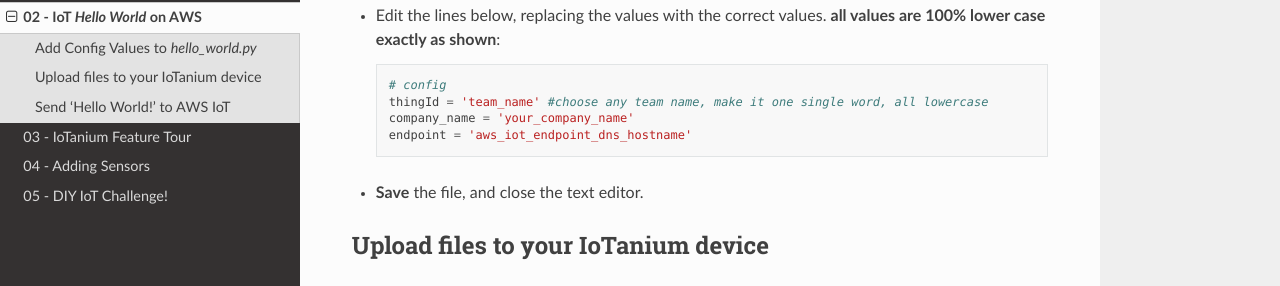
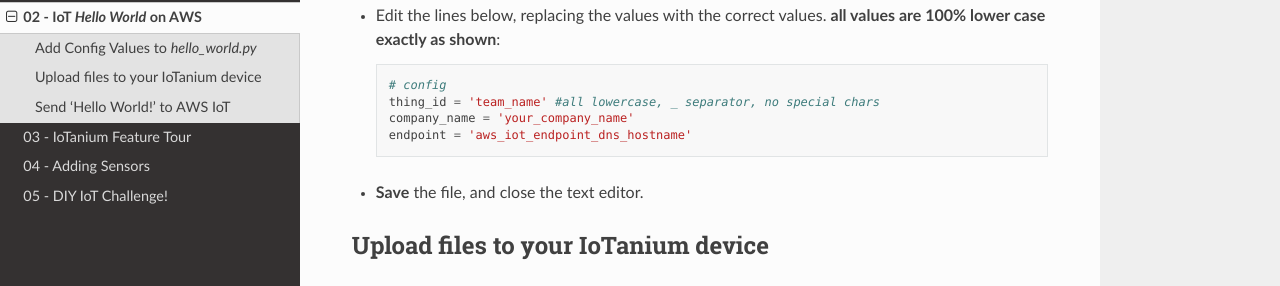
Before and after one commit to mpataws/iotanium, a Sphinx documentation site: the page built from docs/source/iot_hello_world/iot_hello_world.rst, in a window 1280 px wide and 900 px high, scrolled down 337 px. Shown: the part 165-451 px from the top of the window. Built offline with Sphinx 7.4.7 and the Read the Docs theme 2.0.0, drawn with Linux system fonts in a browser that asks for light colours.

Commit message:
team name

```diff
--- a/docs/source/iot_hello_world/iot_hello_world.rst
+++ b/docs/source/iot_hello_world/iot_hello_world.rst
@@ -13,7 +13,7 @@
 - Edit the lines below, replacing the values with the correct values.  **all values are 100% lower case exactly as shown**::
 
     # config
-    thingId = 'team_name' #choose any team name, make it one single word, all lowercase
+    thing_id = 'team_name' #all lowercase, _ separator, no special chars
     company_name = 'your_company_name'
     endpoint = 'aws_iot_endpoint_dns_hostname'
 
```
